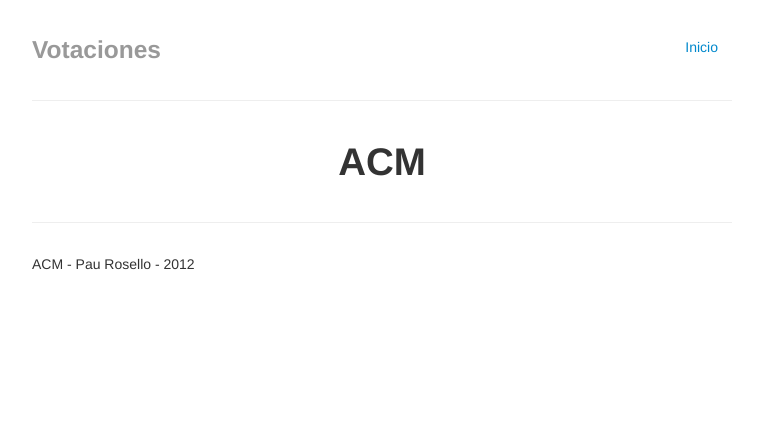
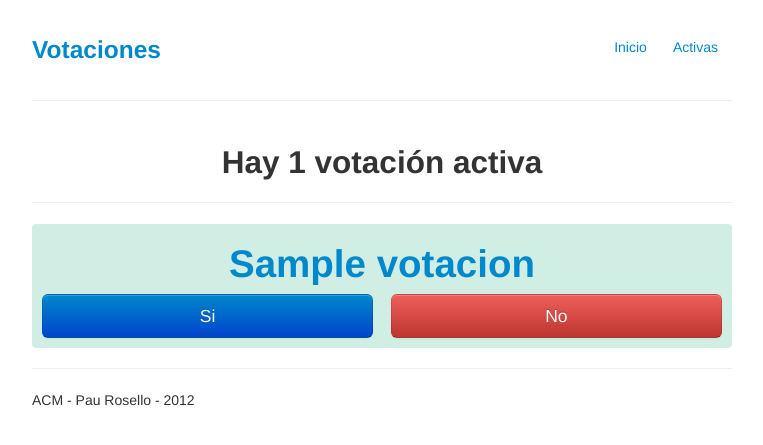
Before and after one commit to paurosello/tutorialACM, a Django app: page /activas in a window 1280 px wide. Shown: the top 445 px of the page, without its empty margins (258-1021 px from the left). Run offline with Django 3.2, Linux system fonts and the light colour scheme; tables that the repository leaves empty hold one stand-in row (values such as "Sample post"); some libraries are stand-ins or nearby versions.

Commit message:
Templates

```diff
--- a/encuestas/templates/portada.html
+++ b/encuestas/templates/portada.html
@@ -7,7 +7,7 @@
     <meta name="viewport" content="width=device-width, initial-scale=1.0">
 
     <!-- Le styles -->
-    <link href="{{ STATIC_URL }}bootstrap/css/bootstrap.css" rel="stylesheet">
+    <link href="/static/bootstrap/css/bootstrap.css" rel="stylesheet">
     <style type="text/css">
         body {
             padding-top: 20px;
@@ -21,6 +21,12 @@
         }
         .container-narrow > hr {
             margin: 30px 0;
+        }
+
+        .votacion{
+            background: rgba(0, 161, 110, 0.18);
+            border-radius: 4px;
+            padding: 10px;
         }
     </style>
     <link href="{{ STATIC_URL }}bootstrap/css/bootstrap-responsive.css" rel="stylesheet">
@@ -38,8 +44,9 @@
     <div class="masthead">
         <ul class="nav nav-pills pull-right">
             <li><a href="/">Inicio</a></li>
+            <li><a href="/activas">Activas</a></li>
         </ul>
-        <h3 class="muted">Votaciones</h3>
+        <h3 class="muted"><a href="/">Votaciones</a></h3>
     </div>
 
     <hr>
@@ -48,13 +55,33 @@
 
         {% block contenido %}
 
-            <h1 style="text-align: center">ACM</h1>
+            {% if nvotaciones > 0 %}
+                <h2 style="text-align: center">Hay {{ nvotaciones }} votación activa</h2>
+                <hr>
+            {% elif nvotaciones %}
+                <h2 style="text-align: center">Hay {{ nvotaciones }} votaciones activas</h2>
+                <hr>
+            {% endif %}
+
+            {%  for votacion in votaciones %}
+                <div class="votacion">
+                    <h1  style="text-align: center"> <a href="/votacion/{{ votacion.pk }}">{{  votacion.titulo }}</a></h1>
+                    <div class="row-fluid">
+                        <div class="span6">
+                            <a class="btn btn-large btn-block btn-primary" type="button" href="/votar/{{ votacion.pk }}/1">Si</a>
+                         </div>
+                        <div class="span6">
+                            <a class="btn btn-large btn-block btn-danger" type="button" href="/votar/{{ votacion.pk }}/0">No</a>
+                        </div>
+                    </div>
+                </div>
+                <hr>
+            {%  endfor %}
 
         {% endblock %}
 
     </div>
 
-    <hr>
 
     <div class="footer">
         <p>ACM - Pau Rosello - 2012</p>
@@ -65,7 +92,7 @@
 <!-- Le javascript
 ================================================== -->
 <!-- Placed at the end of the document so the pages load faster -->
-<script src="{{ STATIC_URL }}bootstrap/js/bootstrap.js"></script>
+<script src="/static/bootstrap/js/bootstrap.js"></script>
 
 
 </body>
```
Also changed, not shown: encuestas/templates/votacion.html (added, +26 -0 lines), encuestas/templates/voto_realizado.html (added, +14 -0 lines).
